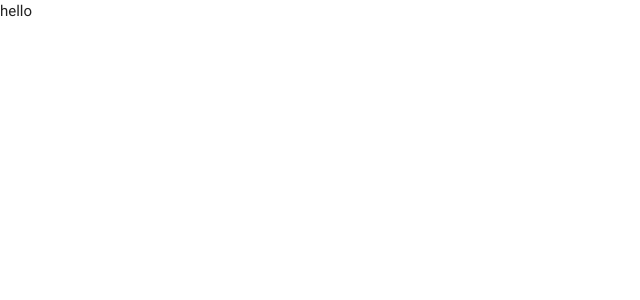
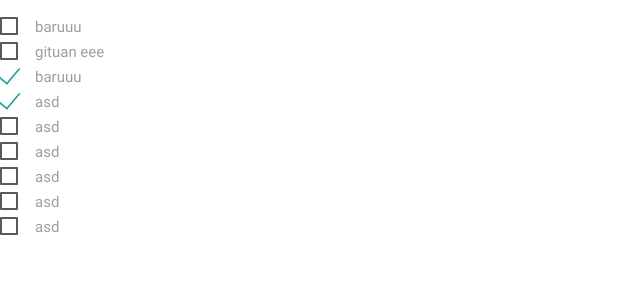
Before and after one commit to taufiqelrahman/tia-journey, a React app: page / in a window 1280 px wide. Shown: the top 300 px of the page, without its empty margins (0-640 px from the left). Built offline with nearby package versions, Linux system fonts and the light colour scheme; data requests are answered from the project's data file.

Commit message:
added todoList component

```diff
--- a/db.json
+++ b/db.json
@@ -14,9 +14,6 @@
       "text": "baruuu",
       "completed": true,
       "id": 3
-    },
-    {
-      "id": 4
     },
     {
       "text": "asd",
--- a/src/App.js
+++ b/src/App.js
@@ -3,13 +3,14 @@
 import { bindActionCreators } from 'redux'
 import { connect } from 'react-redux'
 import * as actions from './modules/todolist'
+import TodoList from './components/TodoList'
 
 class App extends React.Component {
   render() {
     const { todoList, actions } = this.props;
     return (
       <div>
-        hello
+        <TodoList todoList={todoList} actions={actions}/>
       </div>
     );
   }
--- /dev/null
+++ b/src/components/TodoList.js
@@ -0,0 +1,31 @@
+import React from 'react'
+
+class TodoList extends React.Component {
+  componentWillMount() {
+    this.props.actions.getTodos()
+  }
+  renderTodos() {
+    const { todoList, actions } = this.props
+    let rendered = new Array()
+    todoList.todos.map(todo => {
+      rendered.push(
+        <li key={todo.id}>
+          <input type="checkbox" id={todo.id} checked={todo.completed}/>
+          <label htmlFor={todo.id}>{todo.text}</label>
+        </li>
+      )
+    })
+    return rendered
+  }
+  render() {
+    return (
+      <div className="left-align">
+        <ul>
+          { this.renderTodos() }
+        </ul>
+      </div>
+    )
+  }
+}
+
+export default TodoList
```
